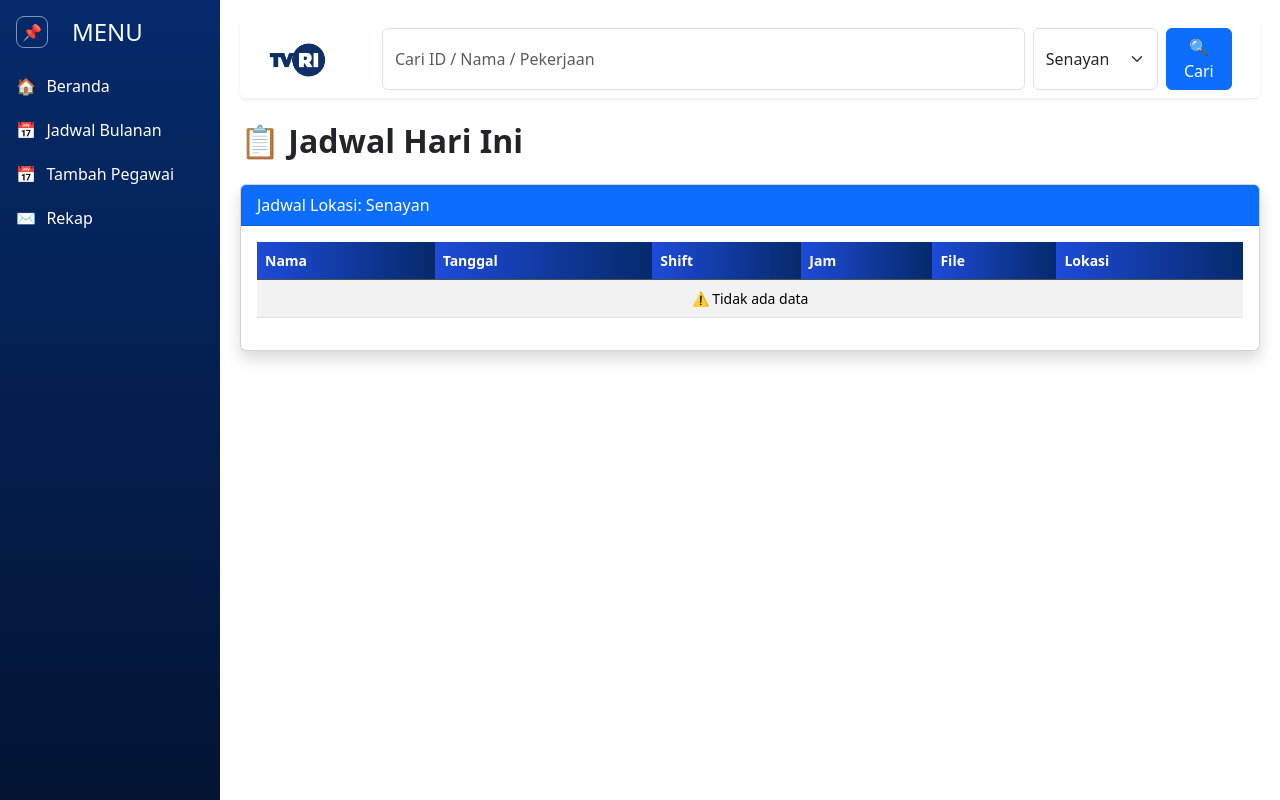
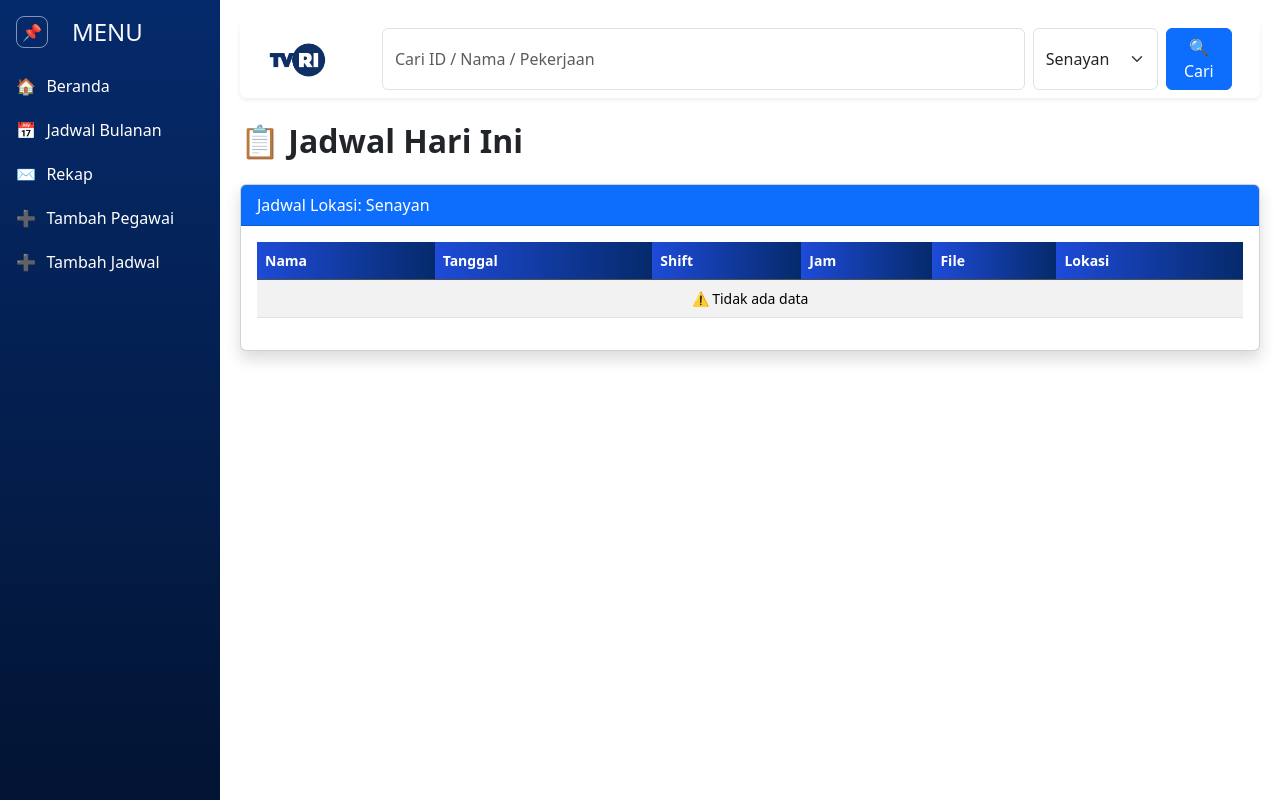
Before and after one commit to arkann-1/tvri-project, a PHP site: page / in a window 1280 px wide. Run offline with PHP 8.4, Linux system fonts and the light colour scheme; data comes from the database, SQL or seed files in the repository.

Commit message:
Perbaiki tampilan sidebar

```diff
--- a/index.php
+++ b/index.php
@@ -112,8 +112,9 @@ function highlight_terms($text, $terms)
     </div>
     <a href="index.php">🏠 <span class="menu-text">Beranda</span></a>
     <a href="pages/jadwalbulanan.php">📅 <span class="menu-text">Jadwal Bulanan</span></a>
-    <a href="pages/tambahpegawai.php">📅 <span class="menu-text">Tambah Pegawai</a>
     <a href="pages/rekap.php">✉️ <span class="menu-text">Rekap</span></a>
+    <a href="pages/tambahpegawai.php">➕ <span class="menu-text">Tambah Pegawai</a>
+    <a href="pages/tambahjadwal_otomatis.php">➕ <span class="menu-text">Tambah Jadwal</a>
   </aside>
 
   <!-- Main -->
```
